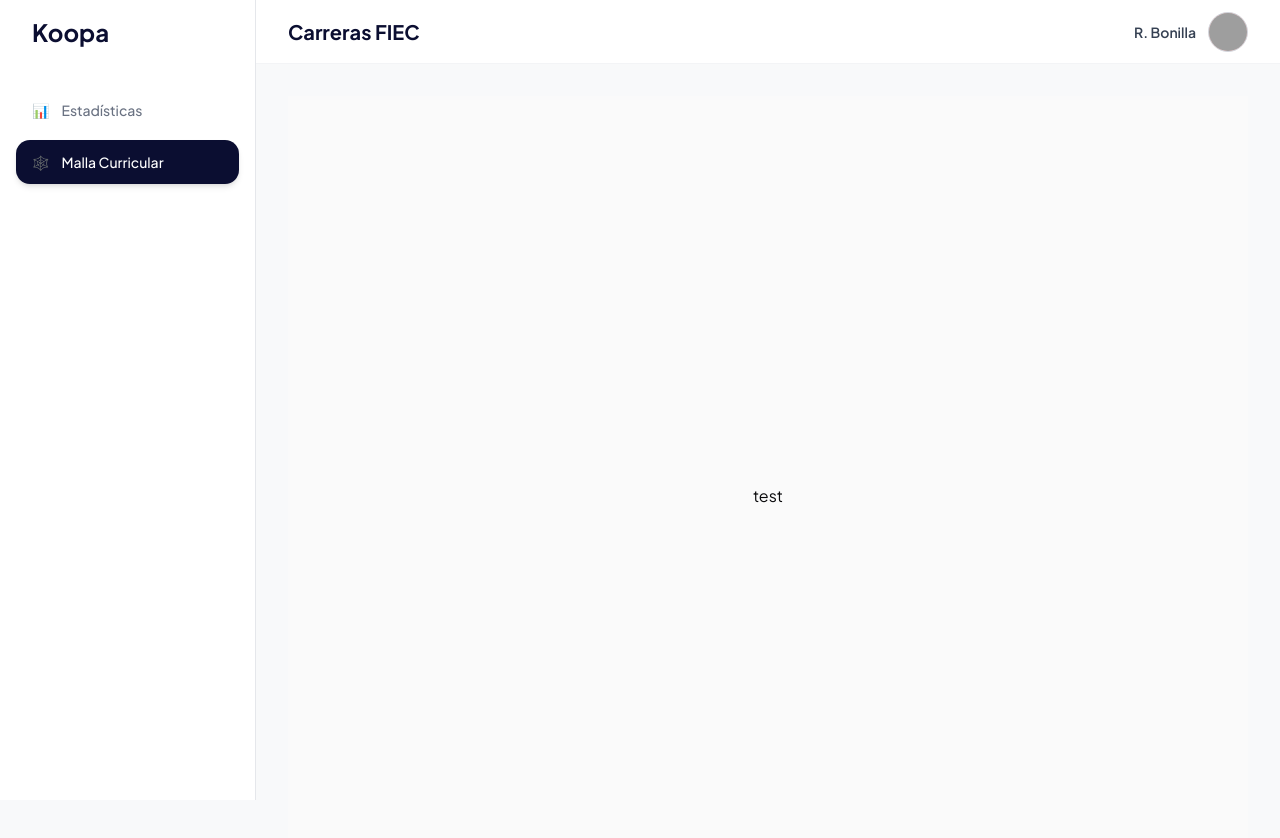
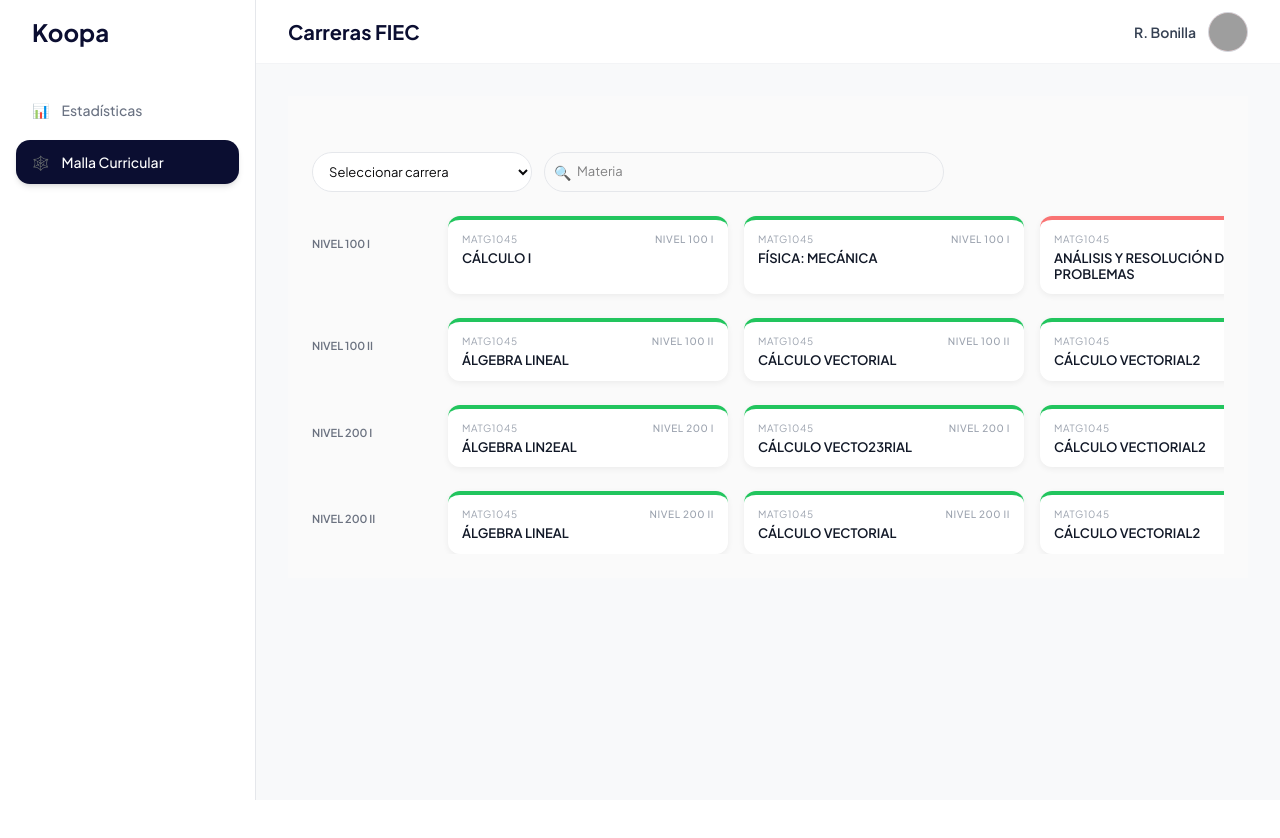
Before and after one commit to joemcara/koopa_frontend, a Next.js app: page /malla-curricular in a window 1280 px wide. Shown: the top 838 px of the page. After the commit the page ends 800 px from the top, so only its background shows below. Built offline with nearby package versions, Linux system fonts and the light colour scheme; grey boxes are pictures that could not be loaded.

Commit message:
malla curricular

```diff
--- /dev/null
+++ b/src/app/(dashboard)/malla-curricular/SubjectsView.jsx
@@ -0,0 +1,199 @@
+// src/components/SubjectsView.jsx
+
+import SubjectCard from "@/components/ui/SubjectCard";
+
+const materias = [
+  // NIVEL 100 I
+  { codigo: "MATG1045", nombre: "CÁLCULO I", color: "#22c55e", nivel: "NIVEL 100 I" },
+  { codigo: "MATG1045", nombre: "FÍSICA: MECÁNICA", color: "#22c55e", nivel: "NIVEL 100 I" },
+  { codigo: "MATG1045", nombre: "ANÁLISIS Y RESOLUCIÓN DE PROBLEMAS", color: "#f97373", nivel: "NIVEL 100 I" },
+  { codigo: "MATG1045", nombre: "FUNDAMENTOS DE PROGRAMACIÓN", color: "#f97373", nivel: "NIVEL 100 I" },
+
+  // NIVEL 100 II
+  { codigo: "MATG1045", nombre: "ÁLGEBRA LINEAL", color: "#22c55e", nivel: "NIVEL 100 II" },
+  { codigo: "MATG1045", nombre: "CÁLCULO VECTORIAL", color: "#22c55e", nivel: "NIVEL 100 II" },
+  { codigo: "MATG1045", nombre: "CÁLCULO VECTORIAL2", color: "#22c55e", nivel: "NIVEL 100 II" },
+  { codigo: "MATG1045", nombre: "ÁLGEBRA LINEAL", color: "#22c55e", nivel: "NIVEL 100 II" },
+  { codigo: "MATG1045", nombre: "CÁLCULO VECTORIAL", color: "#22c55e", nivel: "NIVEL 100 II" },
+  { codigo: "MATG1045", nombre: "CÁLCULO VECTORIAL2", color: "#22c55e", nivel: "NIVEL 100 II" },
+
+    { codigo: "MATG1045", nombre: "ÁLGEBRA LIN2EAL", color: "#22c55e", nivel: "NIVEL 200 I" },
+  { codigo: "MATG1045", nombre: "CÁLCULO VECTO23RIAL", color: "#22c55e", nivel: "NIVEL 200 I" },
+  { codigo: "MATG1045", nombre: "CÁLCULO VECT1ORIAL2", color: "#22c55e", nivel: "NIVEL 200 I" },
+
+  // NIVEL 200 II (solo a modo de ejemplo)
+  { codigo: "MATG1045", nombre: "ÁLGEBRA LINEAL", color: "#22c55e", nivel: "NIVEL 200 II" },
+  { codigo: "MATG1045", nombre: "CÁLCULO VECTORIAL", color: "#22c55e", nivel: "NIVEL 200 II" },
+  { codigo: "MATG1045", nombre: "CÁLCULO VECTORIAL2", color: "#22c55e", nivel: "NIVEL 200 II" },
+];
+
+function groupByNivel(lista) {
+  return lista.reduce((acc, materia) => {
+    if (!acc[materia.nivel]) acc[materia.nivel] = [];
+    acc[materia.nivel].push(materia);
+    return acc;
+  }, {});
+}
+
+// Convierte números romanos (I, II, III...) a número
+function romanToInt(roman) {
+  const map = { I: 1, II: 2, III: 3, IV: 4, V: 5 };
+  return map[roman] ?? 0;
+}
+
+// Extrae { numero: 100, subnivel: 1 } de "NIVEL 100 I"
+function parseNivel(nivelStr) {
+  const match = nivelStr.match(/NIVEL\s+(\d+)\s+([IVX]+)/i);
+  if (!match) return { numero: 0, subnivel: 0 };
+  const numero = parseInt(match[1], 10);
+  const subnivel = romanToInt(match[2]);
+  return { numero, subnivel };
+}
+
+export default function SubjectsView() {
+  const materiasPorNivel = groupByNivel(materias);
+
+  // 🔥 Ordenamos los niveles: 100 I, 100 II, 200 I, 200 II, etc.
+  const nivelesOrdenados = Object.keys(materiasPorNivel).sort((a, b) => {
+    const na = parseNivel(a);
+    const nb = parseNivel(b);
+
+    if (na.numero !== nb.numero) {
+      return na.numero - nb.numero; // 100, 200, 300...
+    }
+    return na.subnivel - nb.subnivel; // I, II, III...
+  });
+
+  return (
+    // Scroll horizontal para TODO el componente
+    <div style={{ width: "100%", overflowX: "auto" }}>
+      {/* Contenedor interno, ancho = contenido */}
+      <div
+        style={{
+          display: "flex",
+          flexDirection: "column",
+          gap: "24px",
+          minWidth: "900px",
+        }}
+      >
+        {/* Filtros superiores */}
+        <div
+          style={{
+            display: "flex",
+            gap: "12px",
+            alignItems: "center",
+            flexWrap: "nowrap",
+            marginTop: "32px",
+            paddingRight: "24px",
+          }}
+        >
+          <select
+            style={{
+              padding: "10px 12px",
+              borderRadius: "100px",
+              border: "1px solid #e5e7eb",
+              backgroundColor: "#ffffff",
+              fontSize: "13px",
+              minWidth: "220px",
+              outline: "none",
+            }}
+          >
+            <option>Seleccionar carrera</option>
+            <option>Computación</option>
+            <option>Telemática</option>
+          </select>
+
+          <div
+            style={{
+              position: "relative",
+              flex: "0 0 400px",
+            }}
+          >
+            <span
+              style={{
+                position: "absolute",
+                left: "10px",
+                top: "50%",
+                transform: "translateY(-50%)",
+                fontSize: "14px",
+              }}
+            >
+              🔍
+            </span>
+            <input
+              type="text"
+              placeholder="Materia"
+              style={{
+                width: "100%",
+                padding: "9px 12px 9px 32px",
+                borderRadius: "999px",
+                border: "1px solid #e5e7eb",
+                fontSize: "13px",
+                outline: "none",
+              }}
+            />
+          </div>
+        </div>
+
+        {/* Bloques por nivel */}
+        <div
+          style={{
+            display: "flex",
+            flexDirection: "column",
+            gap: "24px",
+            paddingRight: "24px",
+          }}
+        >
+          {nivelesOrdenados.map((nivel) => {
+            const listaMaterias = materiasPorNivel[nivel];
+
+            return (
+              <div
+                key={nivel}
+                style={{
+                  display: "flex",
+                  alignItems: "flex-start",
+                  gap: "16px",
+                  minWidth: "max-content",
+                }}
+              >
+                {/* Columna izquierda: texto del nivel */}
+                <div
+                  style={{
+                    width: "120px",
+                    fontSize: "11px",
+                    fontWeight: 600,
+                    color: "#6b7280",
+                    textTransform: "uppercase",
+                    paddingTop: "20px",
+                  }}
+                >
+                  {nivel}
+                </div>
+
+                {/* Columna derecha: cartas en una sola fila */}
+                <div
+                  style={{
+                    display: "flex",
+                    flexWrap: "nowrap",
+                    gap: "16px",
+                  }}
+                >
+                  {listaMaterias.map((m) => (
+                    <SubjectCard
+                      key={`${m.codigo}-${m.nombre}-${nivel}`}
+                      codigo={m.codigo}
+                      nombre={m.nombre}
+                      color={m.color}
+                      nivel={m.nivel}
+                    />
+                  ))}
+                </div>
+              </div>
+            );
+          })}
+        </div>
+      </div>
+    </div>
+  );
+}
--- a/src/app/(dashboard)/malla-curricular/page.jsx
+++ b/src/app/(dashboard)/malla-curricular/page.jsx
@@ -1,7 +1,11 @@
+import SubjectsView from "./SubjectsView";
+
 export default function MallaCurricular() {
   return (
-    <div className="flex min-h-screen items-center justify-center bg-zinc-50 font-sans dark:bg-black">
-        test
+    <div className=" justify-center bg-zinc-50 font-sans dark:bg-black">
+      <main style={{ padding: "24px" }}>
+      <SubjectsView />
+    </main>
     </div>
   );
 }
--- /dev/null
+++ b/src/components/ui/SubjectCard.jsx
@@ -0,0 +1,46 @@
+// src/components/SubjectCard.jsx
+
+export default function SubjectCard({ codigo, nombre, color, nivel }) {
+  return (
+<div
+  style={{
+    borderRadius: "12px",
+    padding: "12px 14px",
+    backgroundColor: "#ffffff",
+    boxShadow: "0 2px 6px rgba(0,0,0,0.06)",
+    borderTop: `4px solid ${color || "#22c55e"}`,
+    display: "flex",
+    flexDirection: "column",
+    gap: "4px",
+    width: "280px",
+    maxWidth: "280px",
+    flex: "0 0 280px",
+  }}
+>
+      <div
+        style={{
+          fontSize: "10px",
+          textTransform: "uppercase",
+          letterSpacing: "0.06em",
+          color: "#9ca3af",
+          display: "flex",
+          justifyContent: "space-between",
+        }}
+      >
+        <span>{codigo}</span>
+        {nivel && <span style={{ fontWeight: 500 }}>{nivel}</span>}
+      </div>
+
+      <div
+        style={{
+          fontSize: "13px",
+          fontWeight: 600,
+          color: "#111827",
+          lineHeight: 1.2,
+        }}
+      >
+        {nombre}
+      </div>
+    </div>
+  );
+}
```
